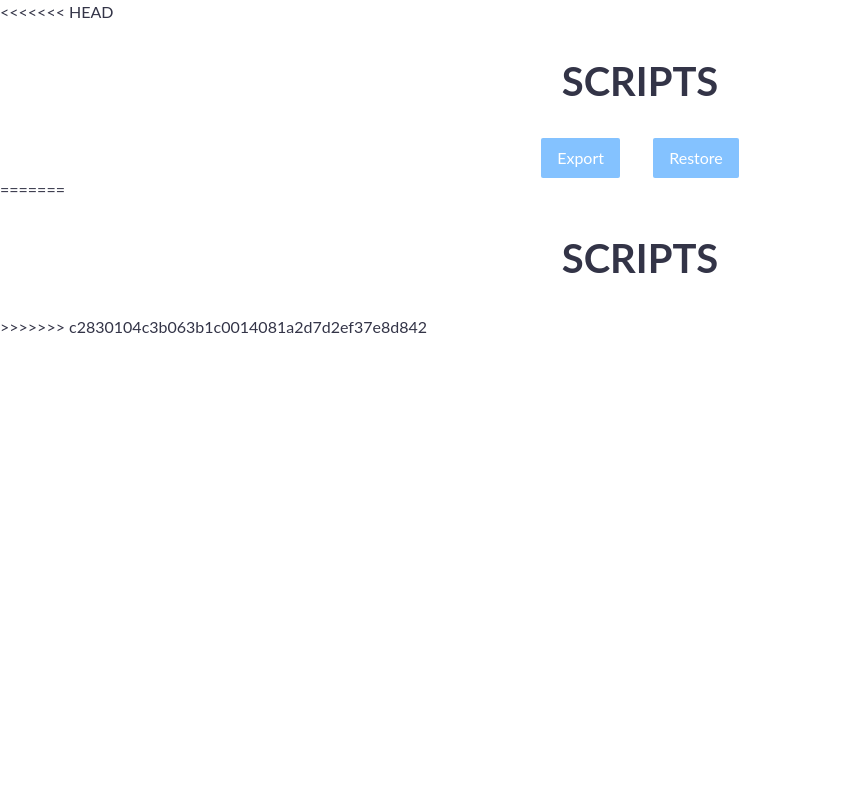
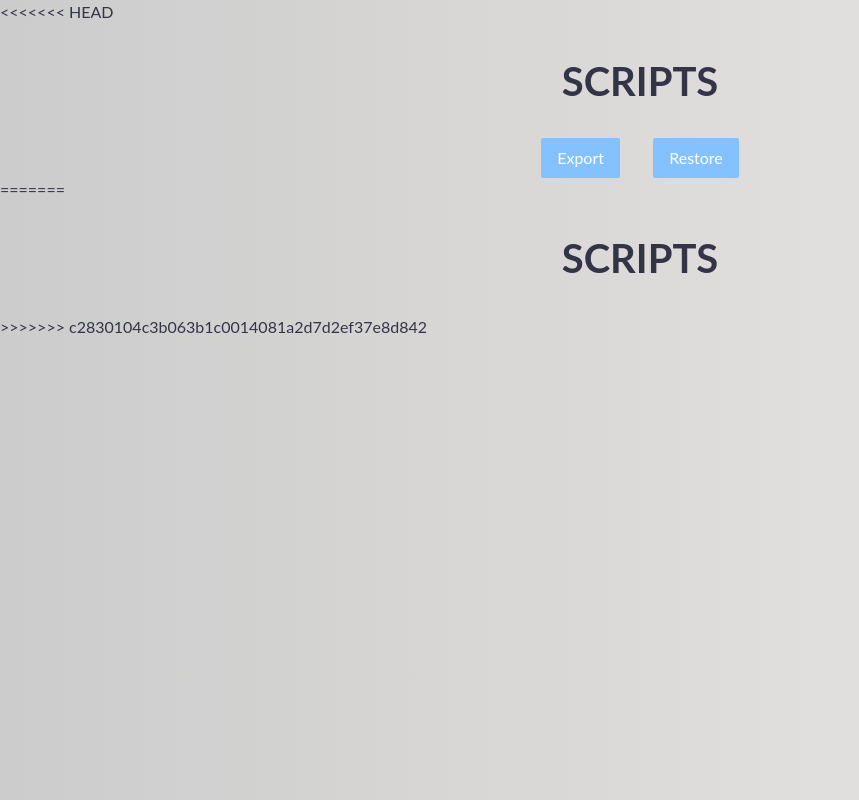
Before and after one commit to Psyko460/SIO-Contexte-GSB, a PHP site: page /scripts/index.html in a window 1280 px wide. Shown: the whole page, without its empty margins (0-859 px from the left). Run offline with PHP 8.4, Linux system fonts and the light colour scheme.

Commit message:
Update style.css

```diff
--- a/css/style.css
+++ b/css/style.css
@@ -1,22 +1,6 @@
-<<<<<<< HEAD
-/* STYLE CSS GSB */
-
-
-body {
-        background: #ECE9E6; /* fallback for old browsers */
-        background: -webkit-linear-gradient(to left, #ECE9E6 , #cccccc); /* Chr$
-        background: linear-gradient(to left, #ECE9E6 , #cccccc); /* W3C, IE 10+$
-}
-
-
-
-
-=======
-/* WORKFLOW CONTEXTE GSB */
-
+/* WORKFLOW GSB */
 body {
 	background: #ECE9E6; /* fallback for old browsers */
 	background: -webkit-linear-gradient(to left, #ECE9E6 , #cccccc); /* Chrome 10-25, Safari 5.1-6 */
 	background: linear-gradient(to left, #ECE9E6 , #cccccc); /* W3C, IE 10+/ Edge, Firefox 16+, Chrome 26+, Opera 12+, Safari 7+ */
 }
->>>>>>> c2830104c3b063b1c0014081a2d7d2ef37e8d842
```
